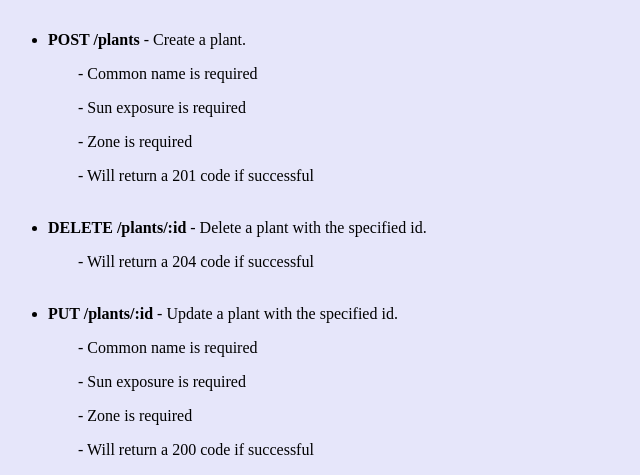
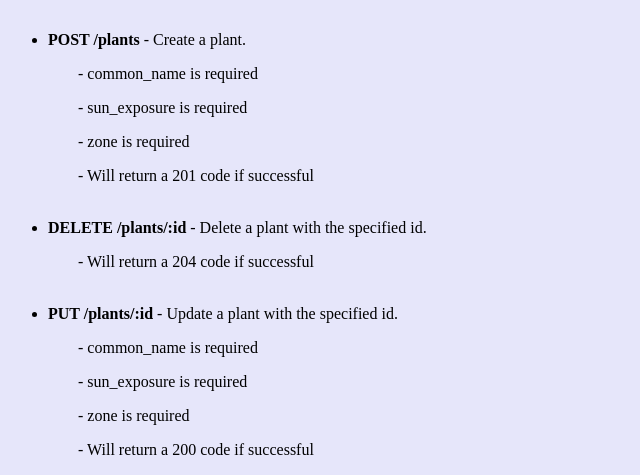
Before and after one commit to ruru-dev/CRUD-App-With-Database, a website: page public/index.html in a window 1280 px wide. Shown: the part 301-776 px from the top of the page, 0-640 px from the left. Drawn offline with Linux system fonts and the light colour scheme.

Commit message:
final commit

```diff
--- a/public/index.html
+++ b/public/index.html
@@ -21,9 +21,9 @@
     <br>
 
     <li><b>POST /plants</b> - Create a plant.</li>
-    <p>- Common name is required</p>
-    <p>- Sun exposure is required</p>
-    <p>- Zone is required</p>
+    <p>- common_name is required</p>
+    <p>- sun_exposure is required</p>
+    <p>- zone is required</p>
     <p>- Will return a 201 code if successful</p>
 
     <br>
@@ -34,9 +34,9 @@
     <br>
 
     <li><b>PUT /plants/:id</b> - Update a plant with the specified id.</li>
-    <p>- Common name is required</p>
-    <p>- Sun exposure is required</p>
-    <p>- Zone is required</p>
+    <p>- common_name is required</p>
+    <p>- sun_exposure is required</p>
+    <p>- zone is required</p>
     <p>- Will return a 200 code if successful</p>
   </ul>
 </body>
```
